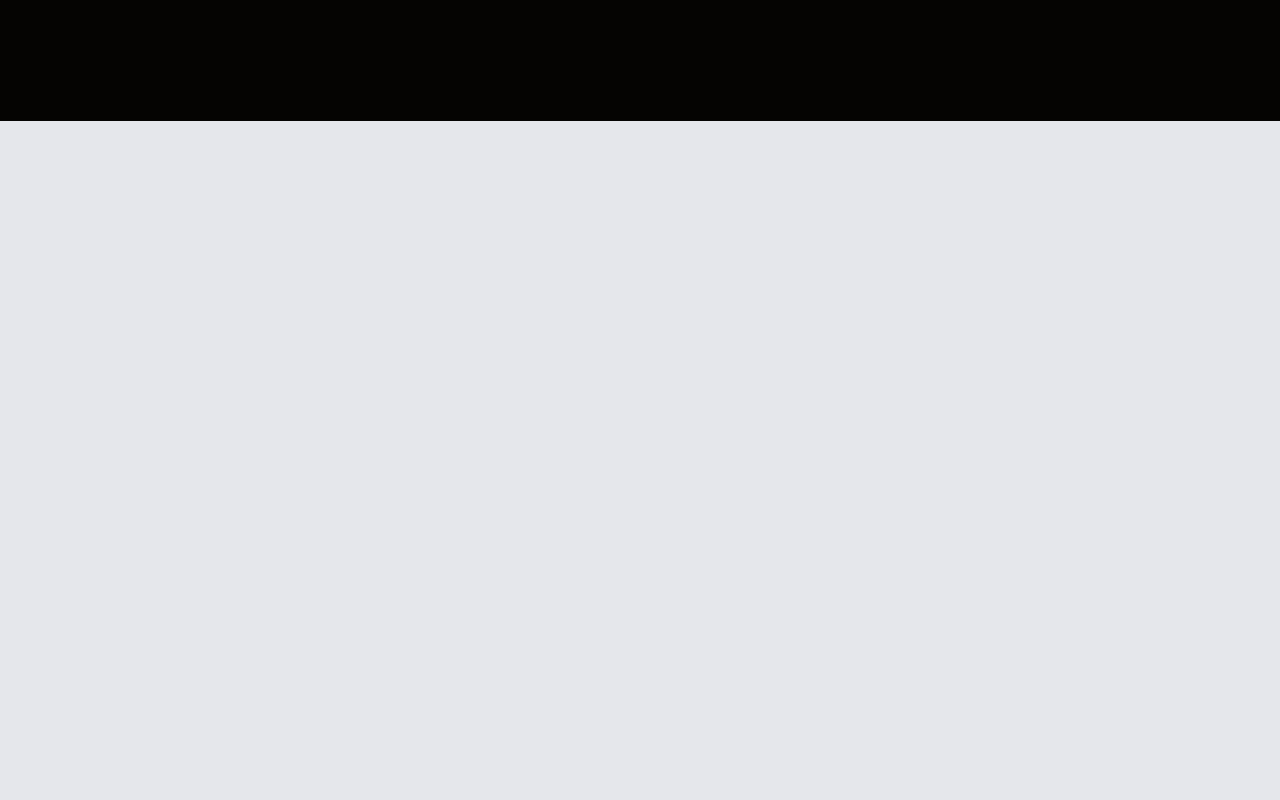
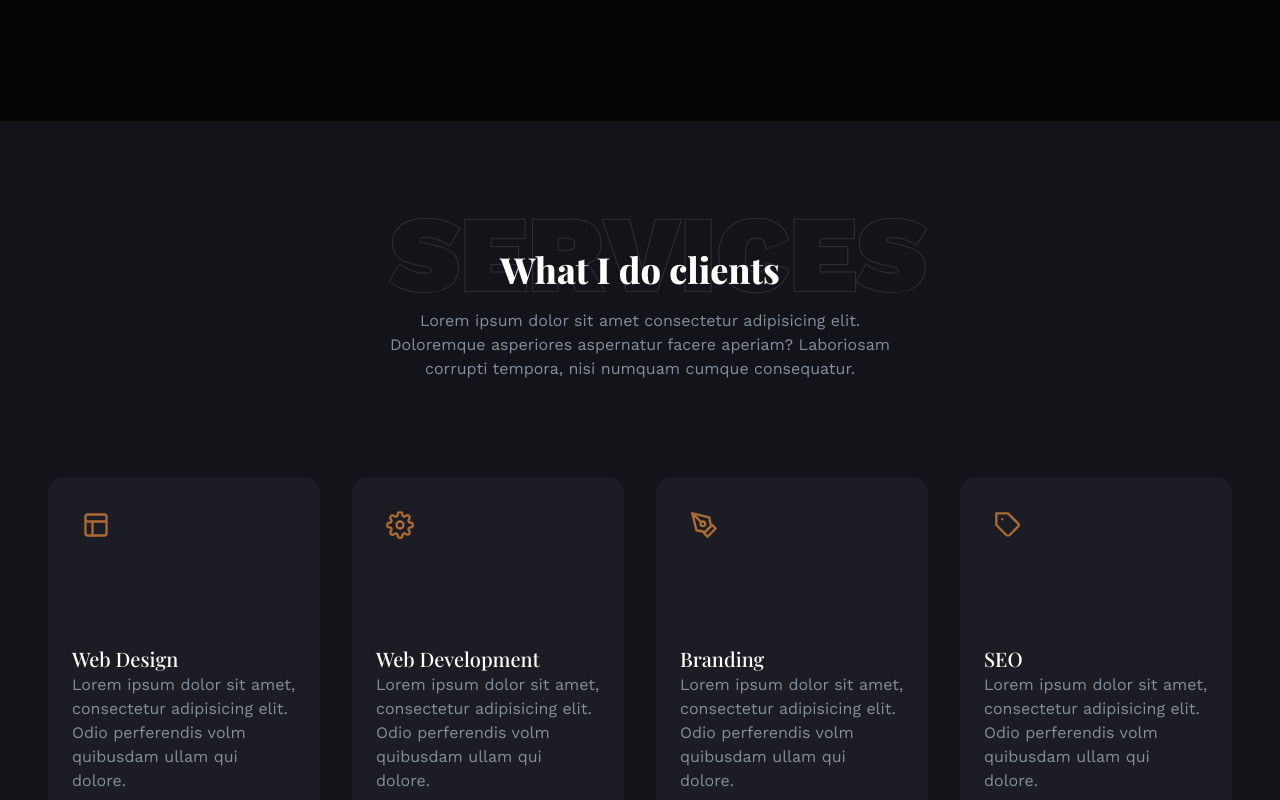
Before and after one commit to stanclarke-jr/portfolio-website, a React (Create React App) app: page / in a window 1280 px wide. Shown: the part 2980-3780 px from the top of the page. Built offline with nearby package versions, Linux system fonts and the light colour scheme; a web font is replaced by a local one.

Commit message:
feat: Services section/component

```diff
--- a/src/App.js
+++ b/src/App.js
@@ -3,6 +3,7 @@
 import Header from './components/Header';
 import Hero from './components/Hero';
 import Portfolio from './components/Portfolio';
+import Services from './components/Services';
 import Skills from './components/Skills';
 
 const App = () => {
@@ -14,6 +15,7 @@
       <About />
       <Skills />
       <Portfolio />
+      <Services />
       <div style={{ height: '2000px' }}></div>
     </div>
   );
--- /dev/null
+++ b/src/components/Services.js
@@ -0,0 +1,39 @@
+import { services } from '../data';
+
+const Services = () => {
+  return (
+    <section id="services" className="section bg-tertiary">
+      <div className="container mx-auto">
+        {/* Title*/}
+        <div className="flex flex-col items-center text-center">
+          <h2 className="section-title before:content-services relative before:absolute before:hidden before:opacity-40 before:-top-[2rem] before:-left-28 before:lg:block">
+            What I do clients
+          </h2>
+          <p className="subtitle">
+            Lorem ipsum dolor sit amet consectetur adipisicing elit. Doloremque
+            asperiores aspernatur facere aperiam? Laboriosam corrupti tempora,
+            nisi numquam cumque consequatur.
+          </p>
+        </div>
+        {/* Services grid */}
+        <div className="grid lg:grid-cols-4 gap-8">
+          {services.map((service, index) => {
+            const { icon, name, description } = service;
+            return (
+              <div key={index} className="bg-secondary p-6 rounded-2xl">
+                {/* Service icon */}
+                <div className="text-accent rounded-sm h-12 w-12 flex justify-center items-center mb-24 text-[28px]">
+                  {icon}
+                </div>
+                <h4 className="text-xl font-medium">{name}</h4>
+                <p>{description}</p>
+              </div>
+            );
+          })}
+        </div>
+      </div>
+    </section>
+  );
+};
+
+export default Services;
```
